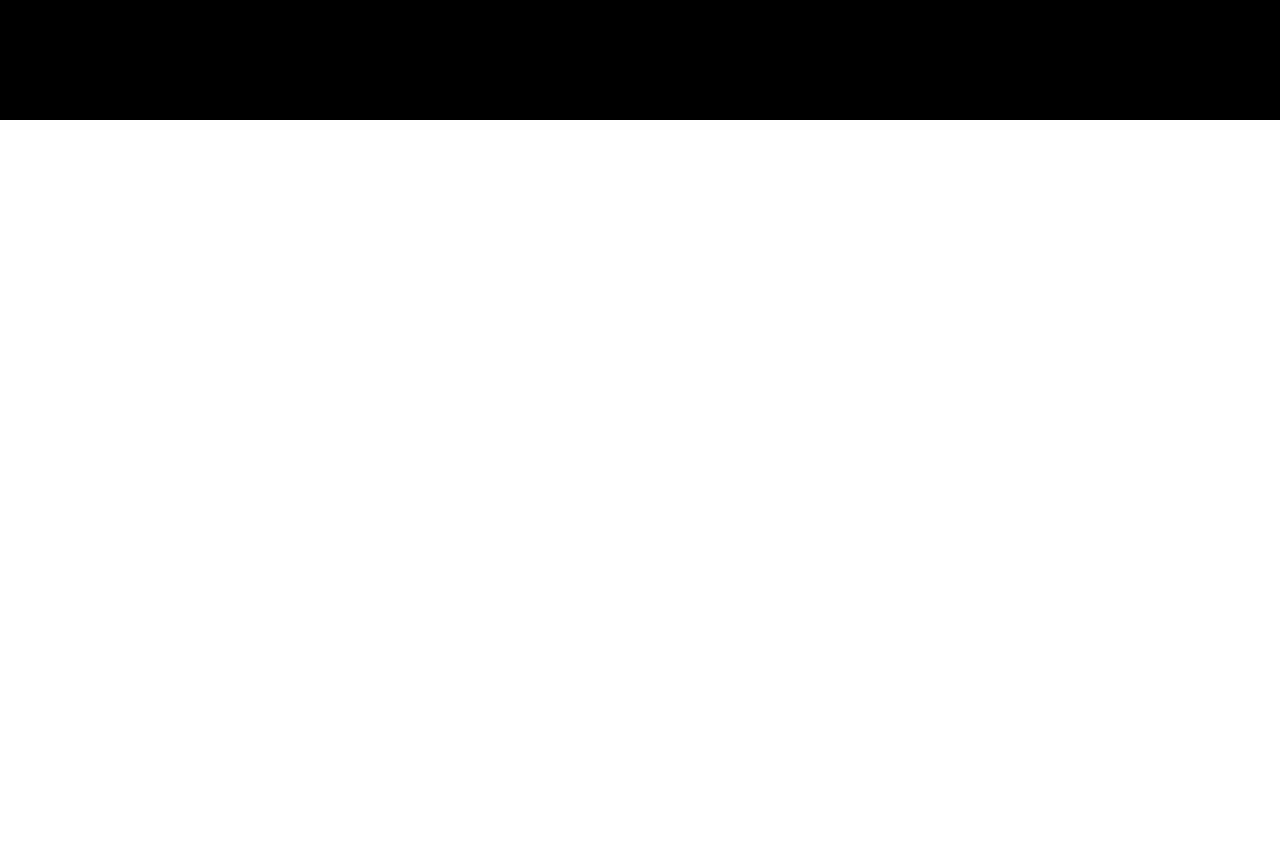
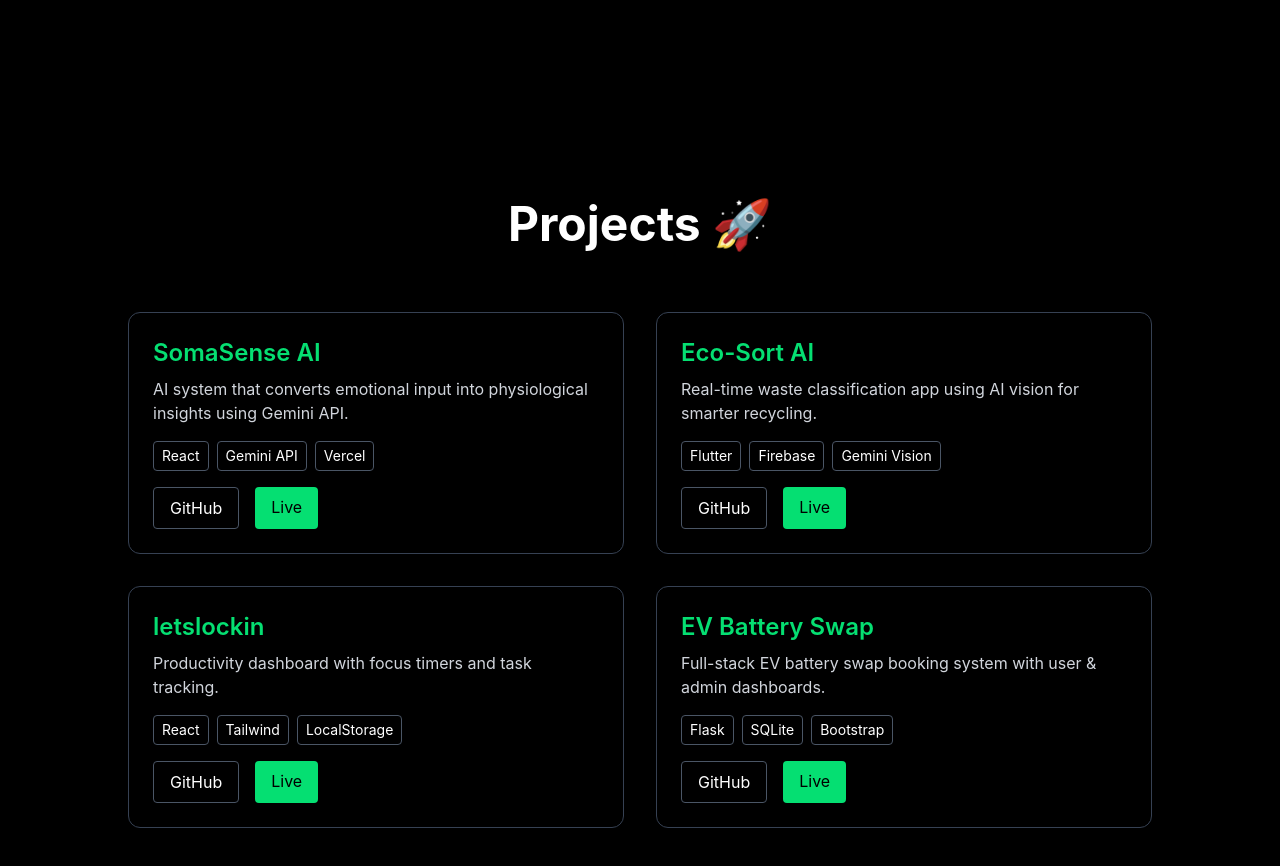
Before and after one commit to Itssonia7/portfolio-story, a React (Vite) app: page / in a window 1280 px wide. Shown: the part 680-1546 px from the top of the page. Before the commit the page ends 800 px from the top, so only its background shows below. Built offline with nearby package versions, Linux system fonts and the light colour scheme; the HTML template or start-up script is replaced by a standard one.

Commit message:
Add Projects component with dynamic data rendering

```diff
--- a/src/App.tsx
+++ b/src/App.tsx
@@ -1,9 +1,11 @@
 import Hero from "./components/Hero";
+import Projects from "./components/Projects";
 
 function App() {
   return (
     <div className="bg-black text-white">
       <Hero />
+      <Projects />
     </div>
   );
 }
--- /dev/null
+++ b/src/components/Projects.tsx
@@ -0,0 +1,70 @@
+import { motion } from "framer-motion";
+import { projects } from "../data/projects";
+
+function Projects() {
+  return (
+    <section className="min-h-screen px-6 py-20 bg-black text-white">
+
+      <motion.h2
+        initial={{ opacity: 0, y: 40 }}
+        whileInView={{ opacity: 1, y: 0 }}
+        transition={{ duration: 0.8 }}
+        className="text-4xl md:text-5xl font-bold mb-16 text-center"
+      >
+        Projects 🚀
+      </motion.h2>
+
+      <div className="grid md:grid-cols-2 gap-8 max-w-5xl mx-auto">
+
+        {projects.map((project, index) => (
+          <motion.div
+            key={index}
+            whileHover={{ scale: 1.03 }}
+            initial={{ opacity: 0, y: 30 }}
+            whileInView={{ opacity: 1, y: 0 }}
+            transition={{ duration: 0.6 }}
+            className="border border-gray-700 rounded-xl p-6 hover:border-green-400 transition"
+          >
+            <h3 className="text-2xl font-semibold mb-2 text-green-400">
+              {project.title}
+            </h3>
+
+            <p className="text-gray-300 mb-4">
+              {project.description}
+            </p>
+
+            <div className="flex flex-wrap gap-2 mb-4">
+              {project.tech.map((tech, i) => (
+                <span
+                  key={i}
+                  className="text-sm border border-gray-600 px-2 py-1 rounded"
+                >
+                  {tech}
+                </span>
+              ))}
+            </div>
+
+            <div className="flex gap-4">
+              <a
+                href={project.github}
+                className="px-4 py-2 border border-gray-600 rounded hover:border-green-400 transition"
+              >
+                GitHub
+              </a>
+
+              <a
+                href={project.live}
+                className="px-4 py-2 bg-green-400 text-black rounded hover:bg-green-300 transition"
+              >
+                Live
+              </a>
+            </div>
+          </motion.div>
+        ))}
+
+      </div>
+    </section>
+  );
+}
+
+export default Projects;
--- /dev/null
+++ b/src/data/projects.ts
@@ -0,0 +1,34 @@
+export const projects = [
+  {
+    title: "SomaSense AI",
+    description:
+      "AI system that converts emotional input into physiological insights using Gemini API.",
+    tech: ["React", "Gemini API", "Vercel"],
+    github: "#",
+    live: "#",
+  },
+  {
+    title: "Eco-Sort AI",
+    description:
+      "Real-time waste classification app using AI vision for smarter recycling.",
+    tech: ["Flutter", "Firebase", "Gemini Vision"],
+    github: "#",
+    live: "#",
+  },
+  {
+    title: "letslockin",
+    description:
+      "Productivity dashboard with focus timers and task tracking.",
+    tech: ["React", "Tailwind", "LocalStorage"],
+    github: "#",
+    live: "#",
+  },
+  {
+    title: "EV Battery Swap",
+    description:
+      "Full-stack EV battery swap booking system with user & admin dashboards.",
+    tech: ["Flask", "SQLite", "Bootstrap"],
+    github: "#",
+    live: "#",
+  },
+];
```
